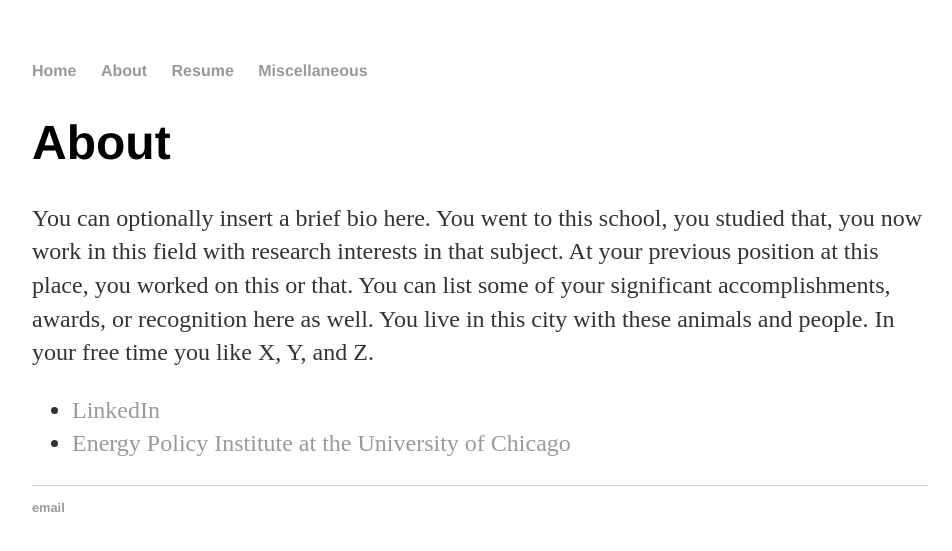
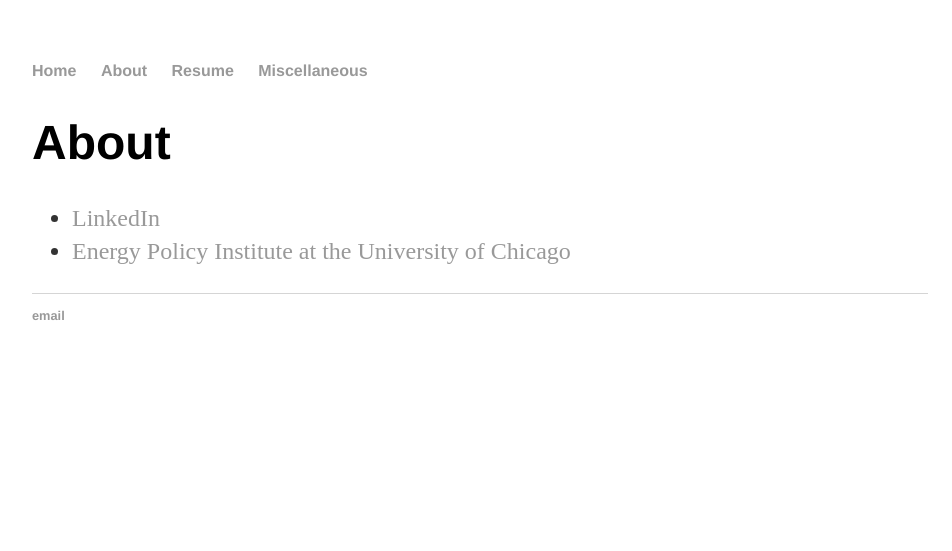
Before and after one commit to azharhsain/azharhsain.github.io, a Jekyll site: the page built from about/index.html, in a window 1280 px wide. Shown: the top 551 px of the page, without its empty margins (160-1112 px from the left). Built offline with Jekyll 4.4.1, drawn with Linux system fonts in a browser that asks for light colours.

Commit message:
Changed index

```diff
--- a/about/index.html
+++ b/about/index.html
@@ -5,8 +5,7 @@ title: Azhar Hussain
 
 		<div class="about">
 			<h1>About</h1>
-			<p>You can optionally insert a brief bio here. You went to this school, you studied that, you now work in this field with research interests in that subject. At your previous position at this place, you worked on this or that. You can list some of your significant accomplishments, awards, or recognition here as well. You live in this city with these animals and people. In your free time you like X, Y, and Z.</p>
-
+			<p></p>
 			<ul class="contacts">
 				<li><a href="http://www.linkedin.com/in/azharh221091" target="_blank">LinkedIn</a></li>
 				<li><a href="https://epic.uchicago.edu/experts/azhar-hussain" target="_blank">Energy Policy Institute at the University of Chicago</a></li>
```
Also changed, not shown: _posts/2014-04-30-hank-quinlan-site-launched.md (deleted, +0 -7 lines).
